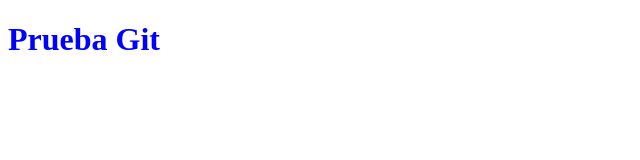
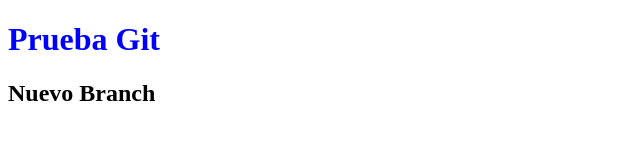
Before and after one commit to jpmenendez/pruebagit, a plain HTML site: page index.html in a window 1280 px wide. Shown: the whole page, without its empty margins (0-640 px from the left). Drawn offline with Linux system fonts and the light colour scheme.

Commit message:
Branch creado

```diff
--- a/index.html
+++ b/index.html
@@ -7,5 +7,6 @@
   </head>
   <body>
     <h1>Prueba Git</h1>
+    <h2>Nuevo Branch</h2>
   </body>
 </html>
```
